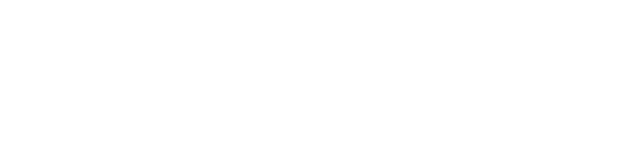
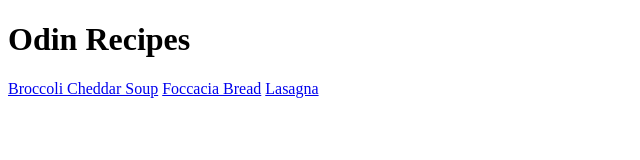
Before and after one commit to hewittaj/odin-recipes, a plain HTML site: page index.html in a window 1280 px wide. Shown: the whole page, without its empty margins (0-640 px from the left). Drawn offline with Linux system fonts and the light colour scheme.

Commit message:
added recipes, links, and recipe pages

```diff
--- a/index.html
+++ b/index.html
@@ -7,6 +7,9 @@
         <title>Odin Recipes</title>
     </head>
     <body>
-
+       <h1>Odin Recipes</h1>
+       <a href="recipes/broccoli-cheddar-soup.html">Broccoli Cheddar Soup</a>
+       <a href="recipes/foccacia-bread.html">Foccacia Bread</a>
+       <a href="recipes/lasagna.html">Lasagna</a>
     </body>
 </html>
```
Also changed, not shown: recipes/broccoli-cheddar-soup.html (added), recipes/focaccia-bread.html (added), recipes/lasagna.html (added). Lines whose indentation alone changed are shown as unchanged.
